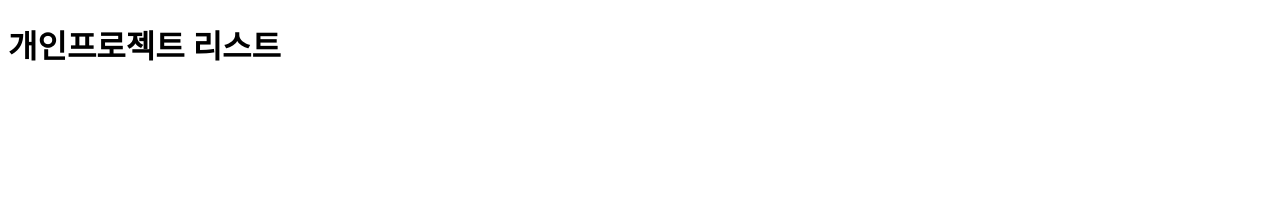
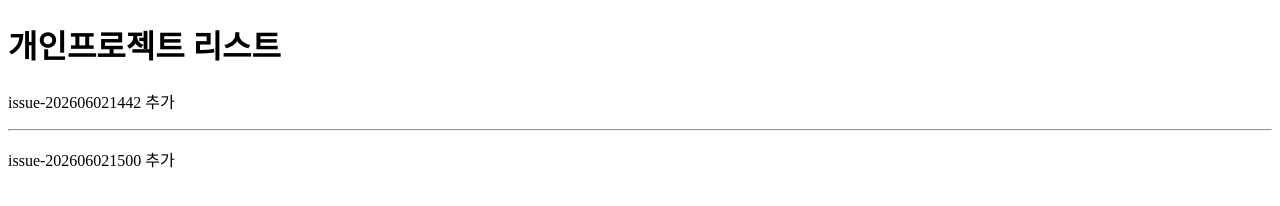
Before and after one commit to sopo313-coder/ezen_20260602_personal_02, a plain HTML site: page index.html in a window 1280 px wide. Drawn offline with Linux system fonts and the light colour scheme.

Commit message:
issue-202606021500 추가

```diff
--- a/index.html
+++ b/index.html
@@ -7,5 +7,8 @@
 </head>
 <body>
     <h1>개인프로젝트 리스트</h1>
+    <p>issue-202606021442 추가</p>
+    <hr>
+    <p>issue-202606021500 추가</p>
 </body>
 </html>
```
